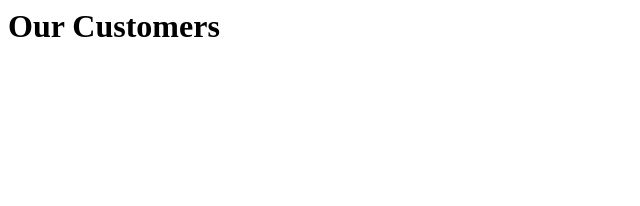
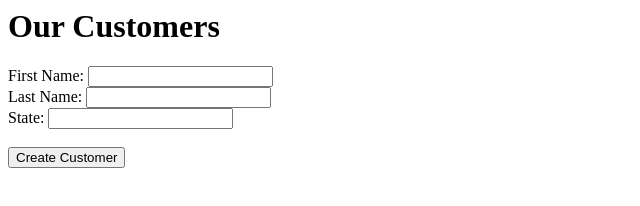
Before and after one commit to enrique0213/inst377-week12, a website: page public/inst377-week12-customers.html in a window 1280 px wide. Shown: the whole page, without its empty margins (0-640 px from the left). Drawn offline with Linux system fonts and the light colour scheme; no server answers.

Commit message:
feat: Adding table updates

```diff
--- a/public/inst377-week12-customers.html
+++ b/public/inst377-week12-customers.html
@@ -6,5 +6,18 @@
 
     <body>
         <h1>Our Customers</h1>
+        <form onsubmit="createCustomer(); return false">
+            <label for="firstName">First Name:</label>
+            <input type="text" id="firstName">
+            <br>
+            <label for="lastName">Last Name:</label>
+            <input type="text" id="lastName">
+            <br>
+            <label for="state">State:</label>
+            <input type="text" id="state" maxlength="2">
+            <br>
+            <br>
+            <input type="submit" value="Create Customer">
+        </form>
     </body>
 </html>
--- a/public/inst377-week12-customers.js
+++ b/public/inst377-week12-customers.js
@@ -1,3 +1,16 @@
+async function createCustomer() {
+    await fetch('/customer', {
+        method: 'POST',
+        body: JSON.stringify({
+            firstName: `${document.getElementById('firstName').value}`,
+            lastName: `${document.getElementById('lastName').value}`,
+            state: `${document.getElementById('state').value}`
+        })
+    }).then((result) => result.json());
+
+    await loadCustomerData();
+}
+
 async function loadCustomerData() {
     await fetch('/customers')
         .then((result) => result.json())
@@ -38,6 +51,11 @@ async function loadCustomerData() {
             table.appendChild(customerTableRow);
         });
 
+        const preExistingTable = document.getElementById('customerInfo');
+        if (preExistingTable) {
+            preExistingTable.remove();
+        }
+
         document.body.appendChild(table);
 }
 
```
